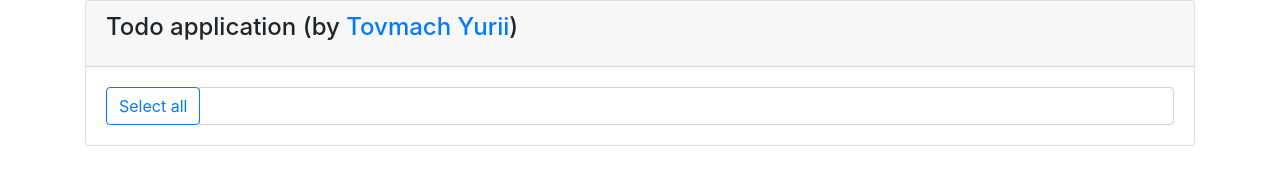
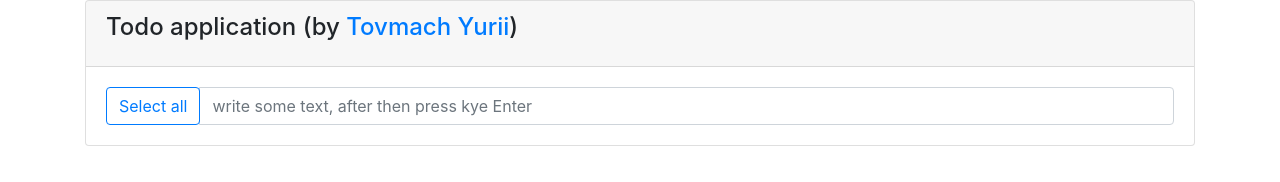
Before and after one commit to YuriiTovmach/app-todo, a plain HTML site: page index.html in a window 1280 px wide. Drawn offline with nearby package versions, Linux system fonts and the light colour scheme.

Commit message:
seventh commit

```diff
--- a/index.html
+++ b/index.html
@@ -19,7 +19,7 @@
 							<button class="btn btn-outline-primary" type="button" id="test">Select all</button>
 						</span>
 					</div>
-					<input type="text" class="form-control" id='input'>
+					<input type="text" class="form-control" id='input' placeholder="write some text, after then press kye Enter">
 				</div>
 				<div id='actionPanel2'>
 					<div class="btn-group btn-block">
```
